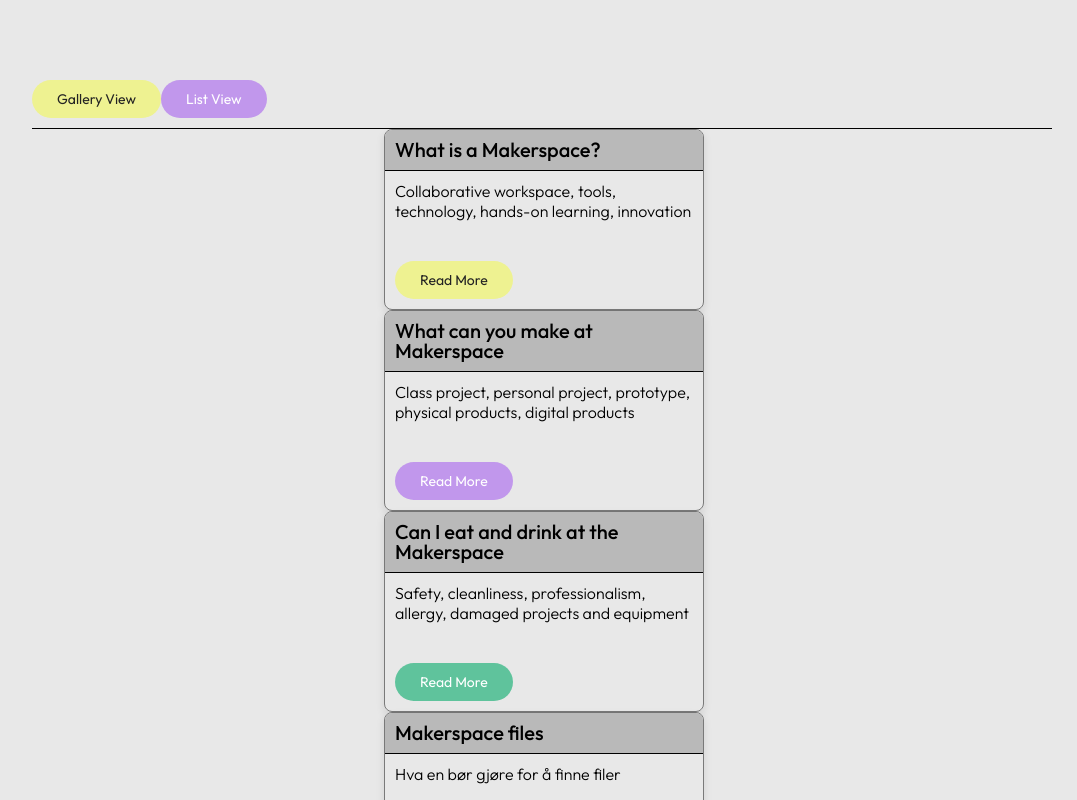
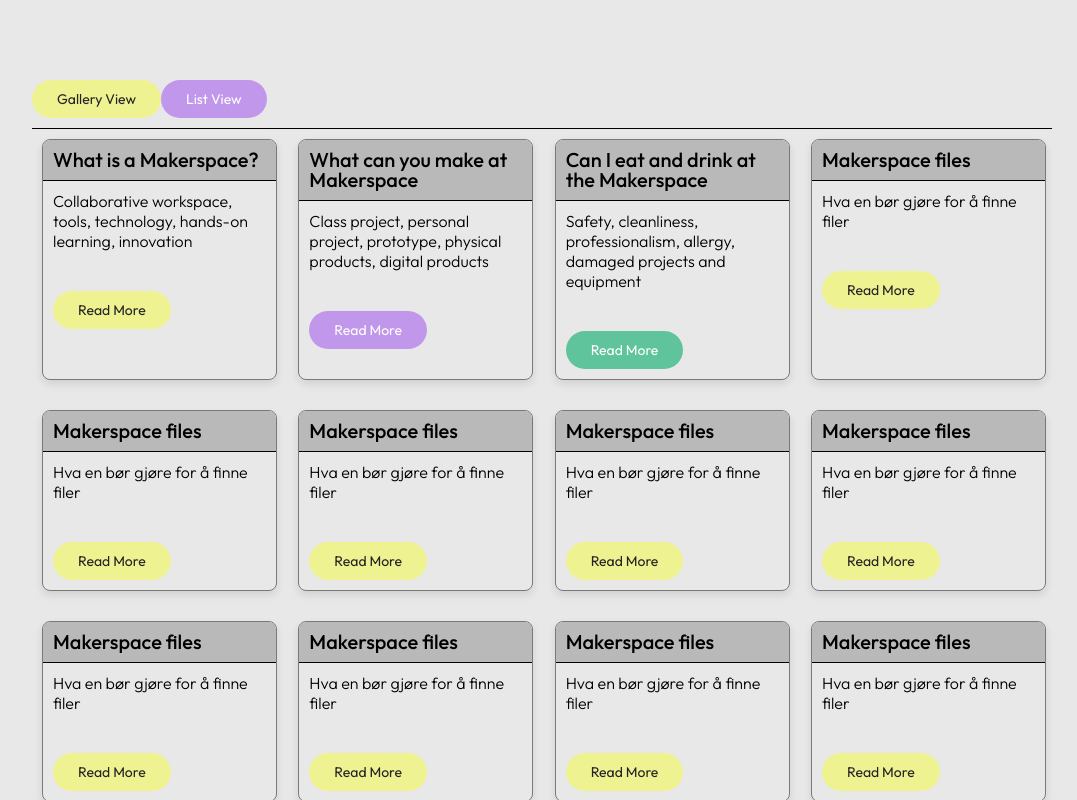
Before and after one commit to nazliQ/SurvivaleGuide-Makerspace, a React (Vite) app in the folder MakerspaceSurvivaleGuide/: page / in a window 1280 px wide. Shown: the part 720-1520 px from the top of the page, without its empty margins (96-1173 px from the left). Built offline with nearby package versions, Linux system fonts and the light colour scheme.

Commit message:
Satt opp display flex for alle card komponenter

```diff
--- a/MakerspaceSurvivaleGuide/src/components/QuestionSection/Card.css
+++ b/MakerspaceSurvivaleGuide/src/components/QuestionSection/Card.css
@@ -2,7 +2,6 @@
     border: 1px solid #4c4c4cb5;
     border-radius: 8px;
     overflow: hidden;
-    width: 320px;
     box-shadow: 0 4px 8px rgba(0, 0, 0, 0.1);
 }
 
@@ -24,6 +23,8 @@ h1{
     margin-bottom: 40px;
     font-weight:300;
 }
+
+
 
 /* Button styles basert på kategori */
 .btn-green {
--- a/MakerspaceSurvivaleGuide/src/components/QuestionSection/CardSection.css
+++ b/MakerspaceSurvivaleGuide/src/components/QuestionSection/CardSection.css
@@ -1,12 +1,18 @@
 
 .section{
     min-height: 100vh;
-    margin: 0 auto;
+    margin: 10px;
 
 }
 
 .grid-cards{
-  display: flew;
-  gap: 20px;
-  justify-items: center;
+  display: flex;
+  flex-wrap: wrap;
+  justify-content: space-between;
+
 }
+
+.card{
+  flex: 0 1 calc(25% - 1em);
+  margin-bottom: 30px;
+}
--- a/MakerspaceSurvivaleGuide/src/components/QuestionSection/ListSection.css
+++ b/MakerspaceSurvivaleGuide/src/components/QuestionSection/ListSection.css
@@ -10,10 +10,14 @@
   .list-item {
     display: flex;
     justify-content: space-between;
-    margin-bottom: 10px;
+    margin-bottom: 5px;
     cursor: pointer; /* Indicate that the item is clickable */
   }
 
   .list-item:hover {
     background-color: #f0f0f0; /* Optional: Add hover effect */
   }
+
+  h3{
+    font-weight: 300;
+  }
--- a/MakerspaceSurvivaleGuide/src/components/QuestionSection/ListSection.jsx
+++ b/MakerspaceSurvivaleGuide/src/components/QuestionSection/ListSection.jsx
@@ -6,7 +6,7 @@ const ListSection = ({ cardData }) => {
     <div className='list-cards'>
       {cardData.map((card) => (
         <div key={card.id} className='list-item'>
-          <h2 className='list-title'>{card.title}</h2>
+          <h3 className='list-title'>{card.title}</h3>
           <button className='list-button'>→</button> {/* Simple arrow button */}
         </div>
       ))}
```
